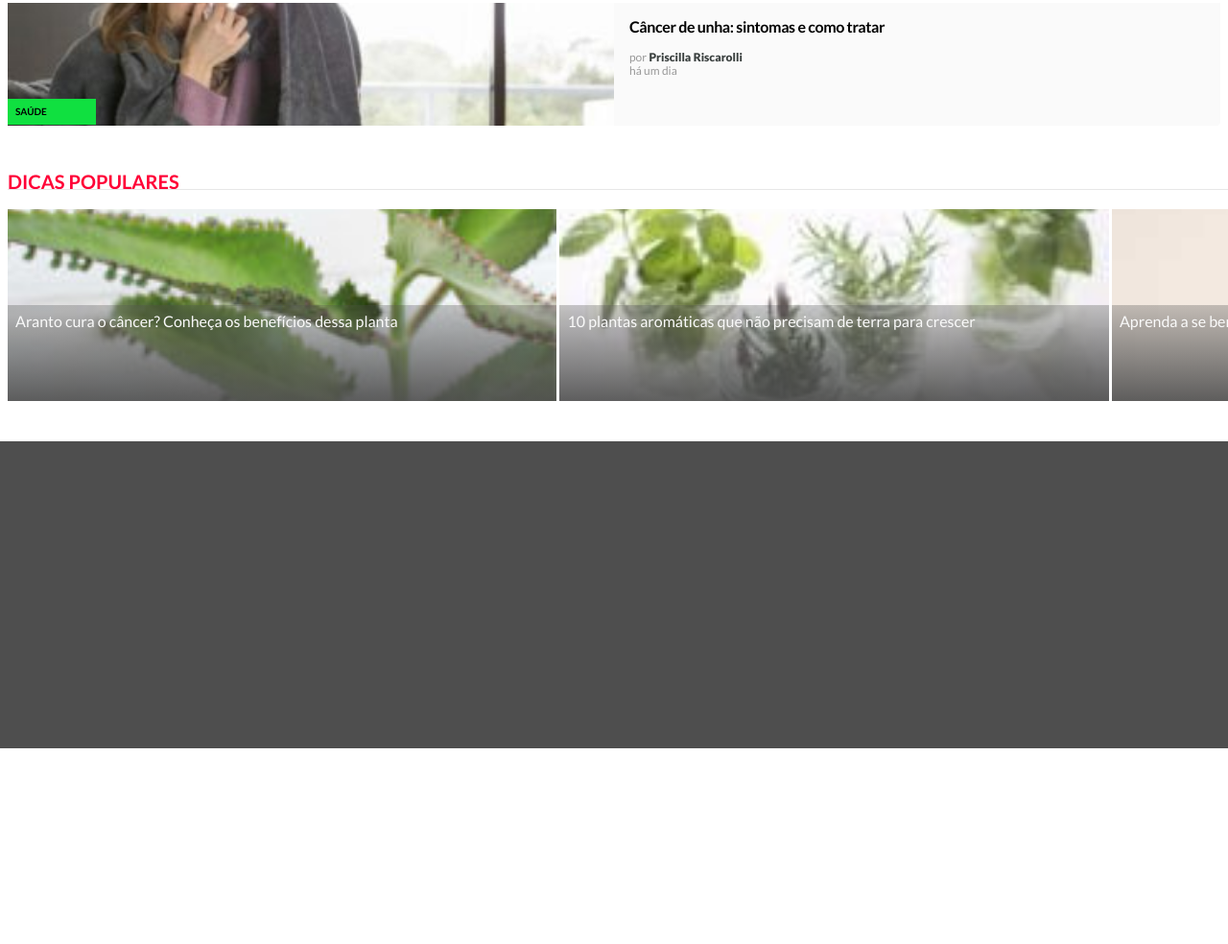
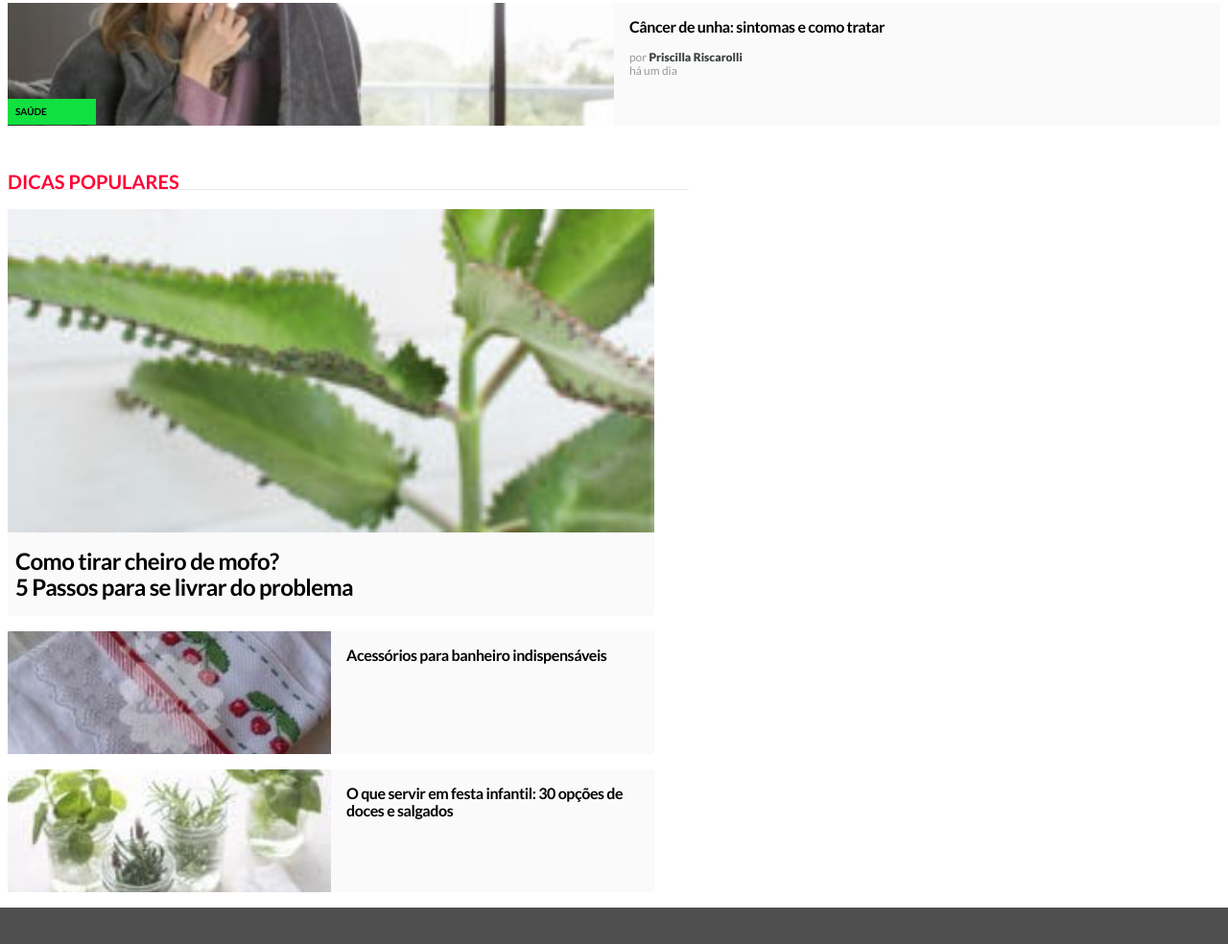
Before and after one commit to davidjspencer/marfeel, a plain HTML site: page index.html in a window 1280 px wide. Shown: the part 2720-3704 px from the top of the page at 96% size. Before the commit the page ends 3500 px from the top, so only its background shows below. Drawn offline with nearby package versions, Linux system fonts and the light colour scheme.

Commit message:
popular section

```diff
--- a/css/main.scss
+++ b/css/main.scss
@@ -229,44 +229,8 @@ main {
 			}
 		}
 	}
-	.slider {
-		width: 100vw;
+	section.popular {
 		float: left;
-
-		.side-scroll--container {
-			@extend %side-scroll;
-	    margin-left: .5rem;
-	    margin-bottom: 1rem;
-
-			.card-side {
-				display: inline-block;
-				clear: both;
-				width: 45%;
-				height: 200px;
-
-				img {
-					display: block;
-					height: 100%;
-					width: 100%;
-					object-fit: cover;
-				}
-				.text-overlay {
-					position: relative;
-					display: block;
-					content: "";
-					bottom: 50%;
-					width: 100%;
-					height: 50%;
-					background-image: linear-gradient(RGBA(78, 78, 78, .3), RGBA(78, 78, 78, .9));
-					color: var(--grey-lightest);
-					padding: .5rem;
-					white-space: normal;
-				}
-			}
-		}
-		.side-scroll--container::-webkit-scrollbar {
-			display: none;
-		}
 	}
 	footer {
 		height: 40vh;
--- a/index.html
+++ b/index.html
@@ -177,32 +177,35 @@
 					</div>
 				</div>
 		</section>
-		<section class="slider">
+		<section class="popular">
+			<h4 class="section--title">DICAS POPULARES</h4>
 
-			<h4 class="section--title">Dicas Populares</h4>
+			<div class="cards">
+				<div class="card--main">
+					<div class="card--main__img">
+						<img src="img/z_dicas1.jpg" alt="insert text">
+					</div>
+					<div class="card--main__text">
+						<h3>Como tirar cheiro de mofo? <br>5 Passos para se livrar do problema</h3>
+					</div>
+				</div>
+				<div class="card--secondary">
+					<div class="card--secondary__img">
+						<img src="img/z_dicas2.jpg" alt="insert text">
+					</div>
+					<div class="card--secondary__text">
+						<h3 class="secondary">Acessórios para banheiro indispensáveis</h3>
+					</div>
+				</div>
 
-			<div class="side-scroll--container">
-
-						<div class="card-side">
-							<img src="img/z_dicas1.jpg" alt="">
-							<div class="text-overlay">Aranto cura o câncer? Conheça os benefícios dessa planta</div>
-						</div>
-
-					<!-- 	<div class="card-side">
-							<img src="img/z_dicas2.jpg" alt="">
-							<div class="text-overlay">Como limpar o pano de prato</div>
-						</div> -->
-
-						<div class="card-side">
-							<img src="img/z_dicas3.jpg" alt="">
-							<div class="text-overlay">10 plantas aromáticas que não precisam de terra para crescer</div>
-						</div>
-
-						<div class="card-side">
-							<img src="img/z_dicas4.jpg" alt="">
-							<div class="text-overlay">Aprenda a se beneficiar da hortelã para recuperar as cartilagens e evitar dores</div>
-						</div>
-
+				<div class="card--secondary">
+					<div class="card--secondary__img">
+						<img src="img/z_dicas3.jpg" alt="insert text">
+					</div>
+					<div class="card--secondary__text">
+						<h3 class="secondary">O que servir em festa infantil: 30 opções de doces e salgados</h3>
+					</div>
+				</div>
 			</div>
 		</section>
 		<footer></footer>
```
Also changed, not shown: css/main.css, 1 other file.
